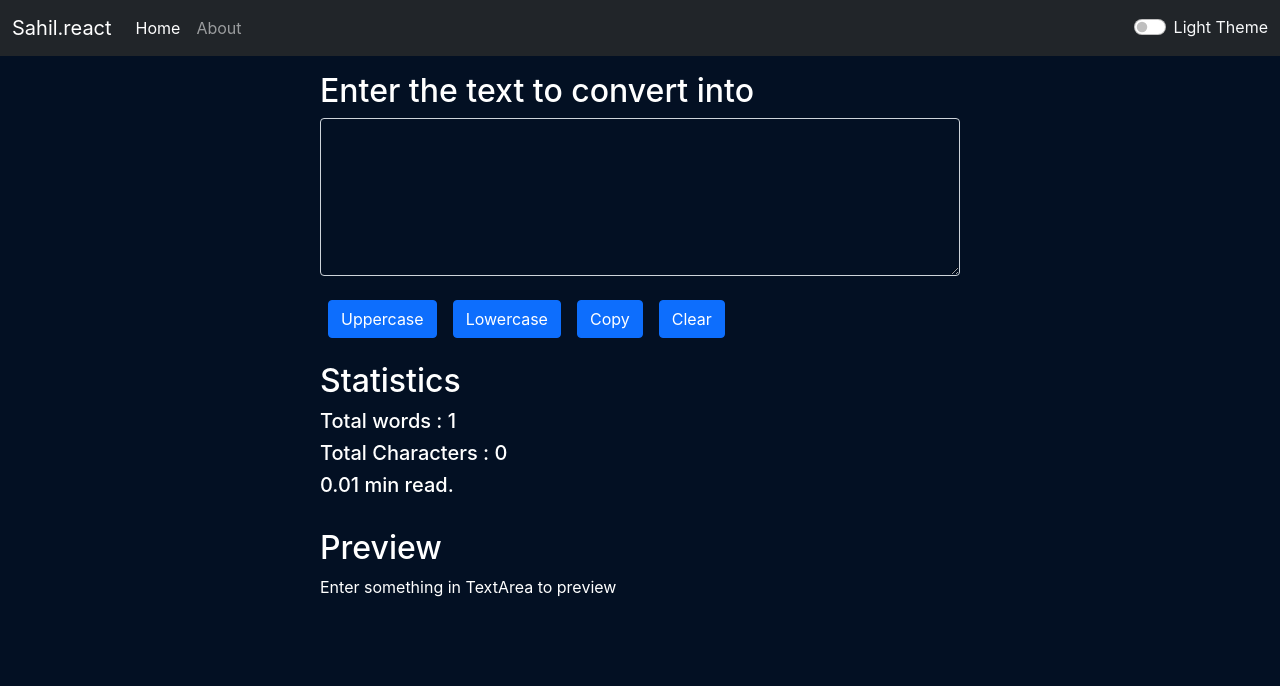
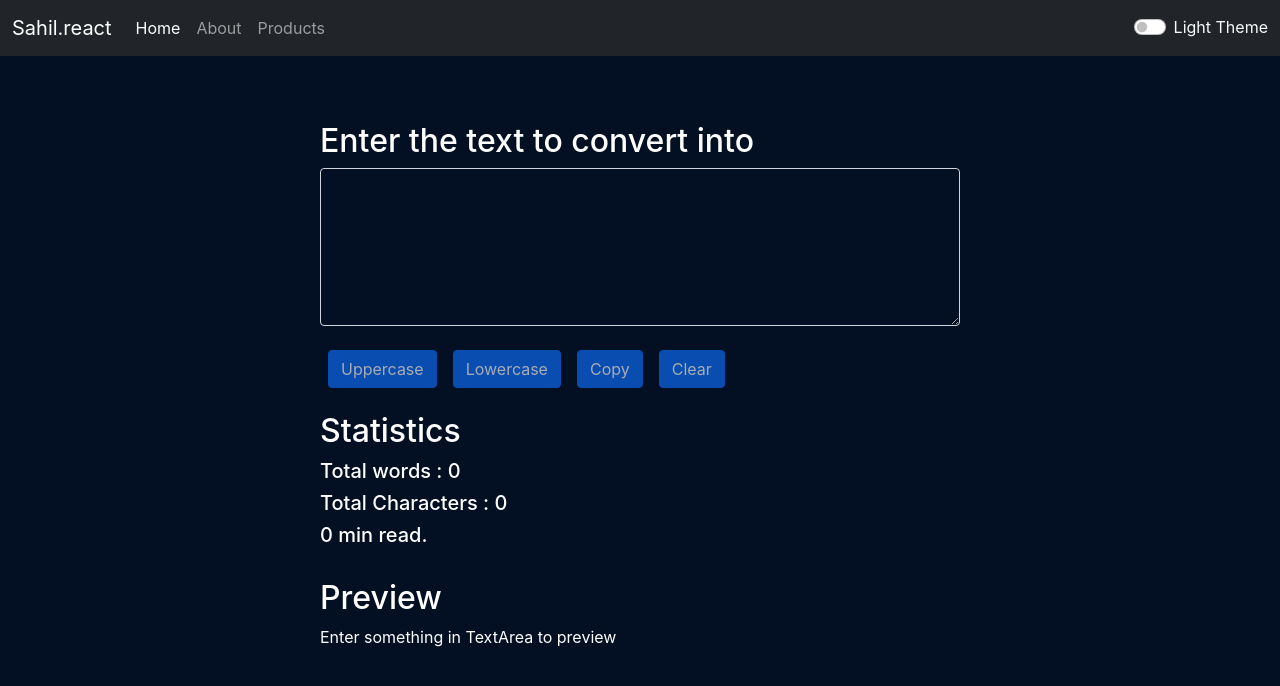
Before and after one commit to sahil2617/ReactApp1, a React (Create React App) app: page / in a window 1280 px wide. Shown: the top 686 px of the page. Built offline with nearby package versions, Linux system fonts and the light colour scheme.

Commit message:
Bugs fixed

```diff
--- a/src/App.js
+++ b/src/App.js
@@ -4,10 +4,12 @@ import Form from './Components/Form'
 import React, { useState } from 'react'
 import Alert from './Components/Alert';
 import About from './Components/About';
+import Products from './Components/Products';
 import { BrowserRouter as Router, Routes, Route } from "react-router-dom";
 
 
 function App() {
+
   // Alert toggling starts here
   const [alert, setAlert] = useState(null);
   const fireAlert = (message, type) => {
@@ -54,9 +56,9 @@ function App() {
         <Alert alert={alert} />
 
         <Routes>
-          <Route path='/' exact element={<Form title='Enter the text to convert into' mode={mode} dynamicTitle={dynamicTitle} fireAlert={fireAlert} />}
-          />
+          <Route path='/' exact element={<Form title='Enter the text to convert into' mode={mode} dynamicTitle={dynamicTitle} fireAlert={fireAlert} />}          />
           <Route path='/about' exact element={<About dynamicTitle={dynamicTitle} />} />
+          <Route path='/products' exact element={<Products dynamicTitle={dynamicTitle} mode={mode} />} />
         </Routes>
 
       </Router>
--- a/src/Components/Alert.js
+++ b/src/Components/Alert.js
@@ -2,8 +2,10 @@ import React from 'react'
 
 export default function Alert(props) {
     return (
-        props.alert && <div class={`alert alert-${props.alert.type}`} role="alert">
+        <div style={{height:'50px'}}>
+            {props.alert && <div class={`alert alert-${props.alert.type}`} role="alert">
             <h6>{props.alert.message}</h6>
-         </div>
+         </div>}
+        </div>
     )
 }
--- a/src/Components/Form.js
+++ b/src/Components/Form.js
@@ -5,7 +5,7 @@ export default function Form(property) {
 
     const [text,setText] = useState('');
 
-    let wordCounts = text.split(' ').length;
+    let wordCounts = text.split(/\s+/).filter((e)=>{return e.length!==0}).length;
 
     function clear(e) {
         e.preventDefault();
@@ -17,13 +17,7 @@ export default function Form(property) {
 
     function copy(e) {
         e.preventDefault();
-                /* Get the text field */
-         let copyText = document.getElementById("textArea");
-                /* Select the text field */
-         copyText.select();
-         copyText.setSelectionRange(0, 99999); /* For mobile devices *
-                /* Copy the text inside the text field */
-         navigator.clipboard.writeText(copyText.value);
+         navigator.clipboard.writeText(text);
         property.fireAlert('Text has been copied to the clipboard',property.mode==='dark'?'primary':'info');
     }
 
@@ -55,10 +49,10 @@ export default function Form(property) {
                         <textarea type="text" className="form-control" onChange={HandleOnChange} id="textArea" value={text}rows='6' style={{backgroundColor: property.mode ==='dark'?'#031023':'white',color: property.mode ==='dark'?'white':'black'}}></textarea>
 
                     </div>
-                    <button type="submit" id='Uppercase' onClick={convertToUpperCase} className="btn btn-primary my-2 mx-2">Uppercase</button>
-                    <button type="submit" id='Lowercase' onClick={convertToLowerCase} className="btn btn-primary my-2 mx-2">Lowercase</button>
-                    <button type="submit" id='clearTextarea' onClick={copy} className="btn btn-primary my-2 mx-2">Copy</button>
-                    <button type="submit" id='clearTextarea' onClick={clear} className="btn btn-primary my-2 mx-2">Clear</button>
+                    <button disabled = {wordCounts === 0} type="submit" id='Uppercase' onClick={convertToUpperCase} className="btn btn-primary my-2 mx-2">Uppercase</button>
+                    <button  disabled = {wordCounts === 0} type="submit" id='Lowercase' onClick={convertToLowerCase} className="btn btn-primary my-2 mx-2">Lowercase</button>
+                    <button  disabled = {wordCounts === 0} type="submit" id='clearTextarea' onClick={copy} className="btn btn-primary my-2 mx-2">Copy</button>
+                    <button  disabled = {wordCounts === 0} type="submit" id='clearTextarea' onClick={clear} className="btn btn-primary my-2 mx-2">Clear</button>
             </form>
             </div>
             <div className="col-md-6 my-3 mx-auto" style={{color: property.mode==='dark'?'white':'black'}} >
--- a/src/Components/Navbar.js
+++ b/src/Components/Navbar.js
@@ -21,6 +21,9 @@ export default function Navbar(props) {
                   <li className="nav-item">
                     <Link className="nav-link" to="/about">About</Link>
                   </li>
+                  <li className="nav-item">
+                    <Link className="nav-link" to="/products">Products</Link>
+                  </li>
                 </ul>
                 <div className={`form-check form-switch text-${props.mode === 'light'?"dark":"light"} `}>
                 <input className="form-check-input" type="checkbox" onClick={props.toggleMode} role="switch" id="flexSwitchCheckDefault"/>
--- /dev/null
+++ b/src/Components/Products.js
@@ -0,0 +1,20 @@
+import React, { useState } from 'react';
+
+export default function Products(props) {
+    props.dynamicTitle('Products')
+
+    // document.getElementById('products').innerHTML = 'This is products section';
+    return(
+     <>
+         <div className='container my-3' style={{color: props.mode==='dark'?'white':'black'}} >
+              <h3>Find Your products</h3>
+                <div id="products">
+
+                </div>
+        </div>
+    </>
+    );
+
+
+
+};
```
Also changed, not shown: package.json (+48 -1 lines), 1 other file (tests, documents, lock files or other folders).
